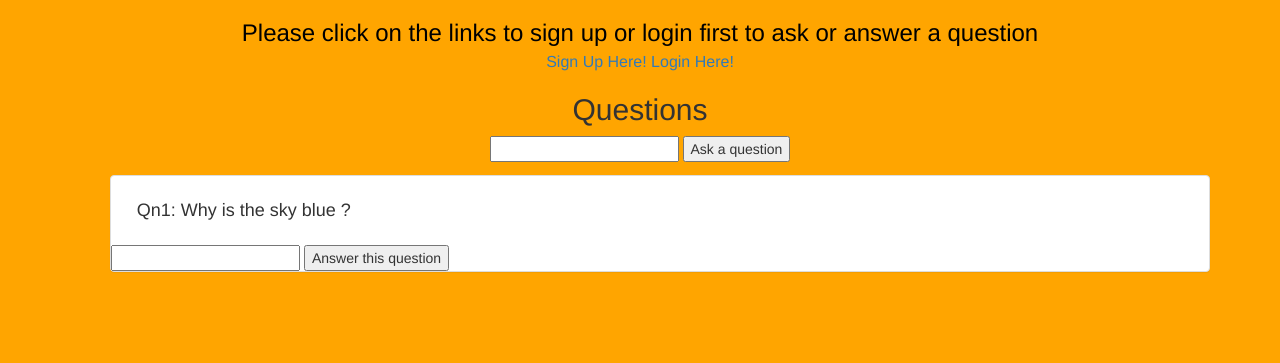
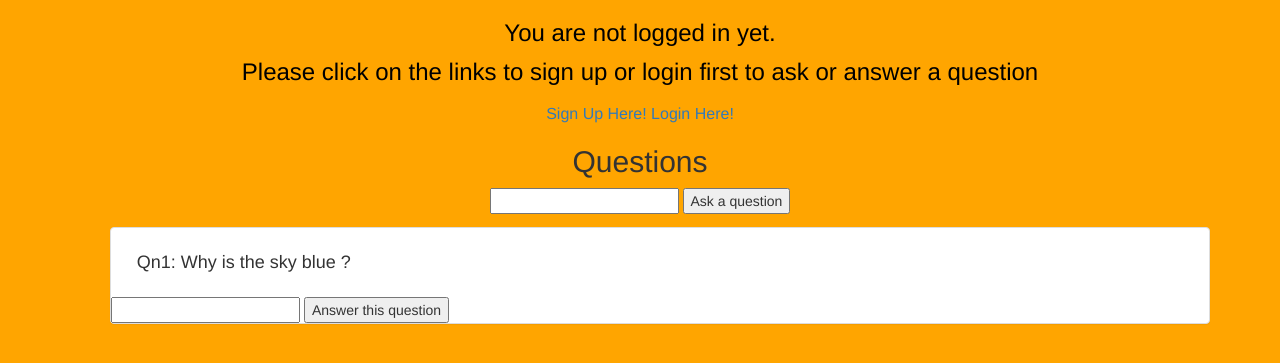
Before and after one commit to KevinLohJunYong/HelpDesk, a Django app: page /homeFeed/ in a window 1280 px wide. Shown: the top 363 px of the page. Run offline with Django 3.2, Linux system fonts and the light colour scheme; data comes from the database, SQL or seed files in the repository; some libraries are stand-ins or nearby versions.

Commit message:
did minor changes to ui

```diff
--- a/templates/homeFeed.html
+++ b/templates/homeFeed.html
@@ -17,14 +17,16 @@
         {% else %}
         {% endif %}
         {% if not is_authenticated %}
-
            {% if is_question %}
               <h3 align="center" style="color:red;"> Please login first to ask a question </h3>
            {% elif is_answer %}
               <h3 align="center" style="color:red;"> Please login first to answer a question </h3>
             {% else %}
               <h3 align="center" style="color:black;">
-                  Please click on the links to sign up or login first to ask or answer a question
+                  You are not logged in yet. <br>
+                  <div style="margin-top:1%;margin-bottom:1%;">
+                    Please click on the links to sign up or login first to ask or answer a question
+                  </div>
                   <div>
                     <div style="display:inline;font-size:medium">
                       <a href="/signUp/"> Sign Up Here! </a>
--- a/templates/mainPage.html
+++ b/templates/mainPage.html
@@ -24,7 +24,7 @@
               <div style="display:inline;font-size:medium;">
                 <a href=/homeFeed/ style="margin-left:2%"> Home feed </a>
                 <a href=/signUp/ style="margin-left:2%"> Sign Up </a>
-                <a href=# style="margin-left:2%"> Sign In </a>
+                <a href=/login/ style="margin-left:2%"> Sign In </a>
               </div>
           </div>
       </div>
```
